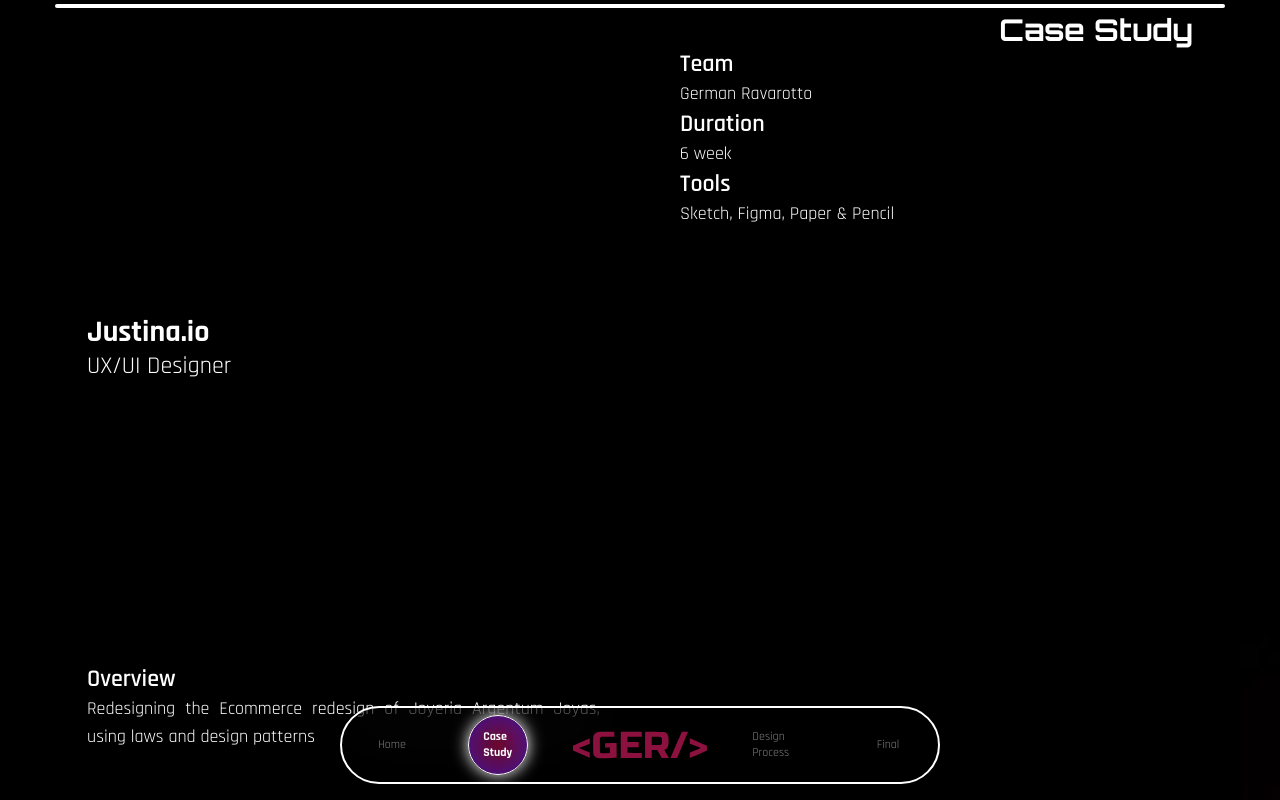
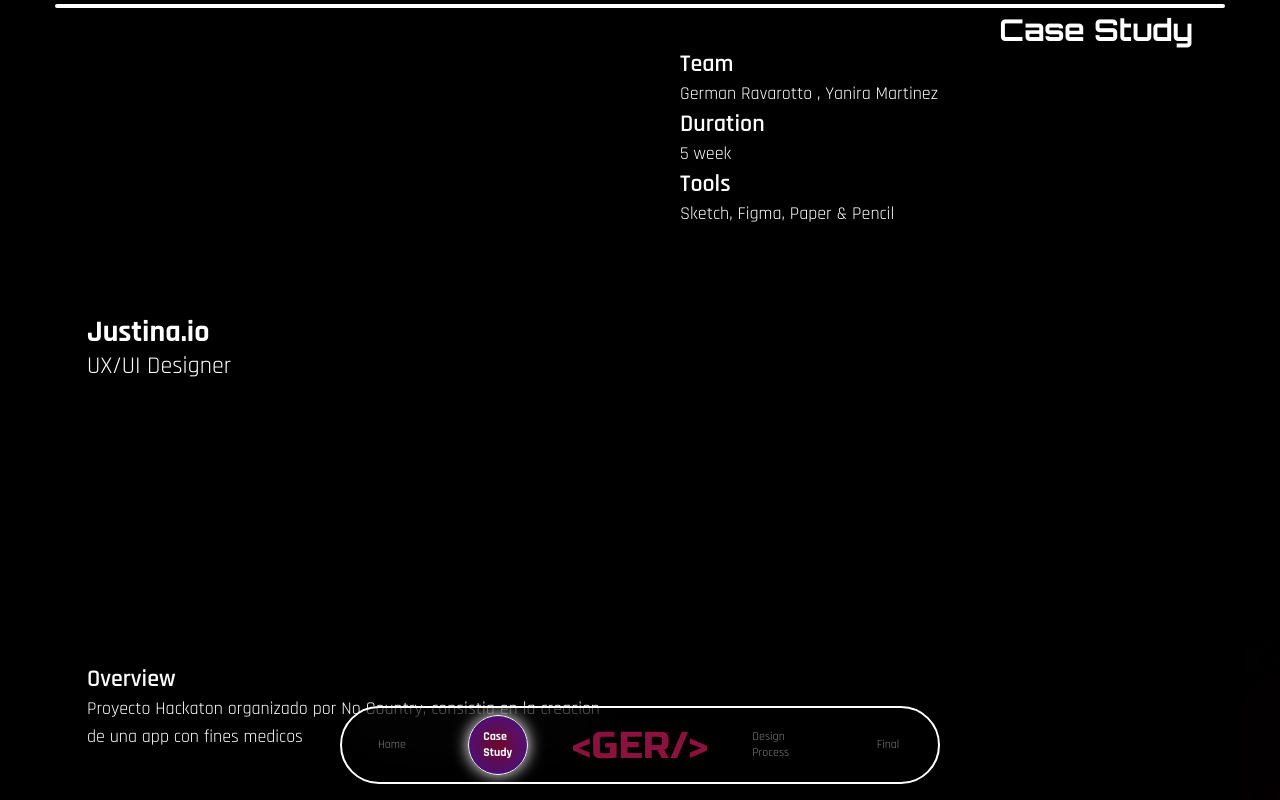
Before and after one commit to German44/Portfolio-React, a React (Vite) app: page /CaseStudy/1 in a window 1280 px wide. Shown: the top 800 px of the page. Built offline with nearby package versions, Linux system fonts and the light colour scheme; a web font is replaced by a local one.

Commit message:
update json project

```diff
--- a/src/components/works/Work.jsx
+++ b/src/components/works/Work.jsx
@@ -22,14 +22,14 @@ const Work = () => {
       <DividerTag tag="Works" />
       <div className="container mx-auto min-h-[82vh] bg-black/20 backdrop-blur-2xl rounded-xl flex items-center">
         <div className="min-h-[82vh] w-full flex flex-col gap-6">
-          <div className="w-full h-[80px] sm:h-[150px] flex justify-center items-center gap-4">
-            <h3 className="text-white font-bold font-primary sm:text-2xl text-lg mt-1 mx-8">
+          <div className="w-full h-auto sm:h-[150px] flex flex-col sm:flex-row justify-center items-center gap-4">
+            <h3 className="text-white font-bold font-primary sm:text-2xl text-md mt-1 mx-8">
               Filter My Works by
             </h3>
             <button
               className={`w-[250px] rounded-full border-solid border-2 "border-white" ${
                 selectedCategory === "UX/UI Designer" ? "bg-white text-accent" : "bg-transparent text-white hover:text-accent hover:bg-white/40 hover:border-accent "
-              } text-sm sm:text-xl  font-semibold p-4 mx-4`}
+              } text-sm sm:text-xl text-md font-semibold p-4 mx-4`}
               onClick={() => handleCategoryClick("UX/UI Designer")}
             >
              UX/UI Designer
@@ -37,7 +37,7 @@ const Work = () => {
             <button
               className={`w-[250px] rounded-full border-solid border-2 ${
                 selectedCategory === "Frontend Developer" ? "bg-white text-accent" : "bg-transparent text-white hover:text-accent hover:bg-white/40 hover:border-accent "
-              }  text-sm sm:text-xl  font-semibold p-4 mx-4`}
+              }  text-sm sm:text-xl text-md font-semibold p-4 mx-4`}
               onClick={() => handleCategoryClick("Frontend Developer")}
             >
               Frontend Developer
--- a/src/data/projects.json
+++ b/src/data/projects.json
@@ -7,13 +7,13 @@
     "github": "https://github.com/German44/E-Commerce-TWUI.git",
     "live": "https://e-commerce-twui.vercel.app/",
     "position": "left",
-    "description": "Rediseng Justina.io, using laws and design patterns",
-    "overview": "Redesigning the Ecommerce redesign of Joyeria Argentum Joyas, using laws and design patterns",
-    "team": "German Ravarotto",
-    "duration": "6 week",
+    "description": "Proyecto Hackaton organizado por No Country, Trabajo junto a un equipo multidisciplinario",
+    "overview": "Proyecto Hackaton organizado por No Country, consistia en la creacion de una app con fines medicos",
+    "team": "German Ravarotto , Yanira Martinez",
+    "duration": "5 week",
     "tools": "Sketch, Figma, Paper & Pencil",
     "designProcess": {
-      "overview": "Overview of the redesign process for Joyeria Argentum Joyas.",
+      "overview": "Para esta MVP App utilizamos el proceso Desing Thinking, y tambien la documentacion y requerimientos brindados por el cliente",
       "processSteps": [
         {
           "id": 1,
```
